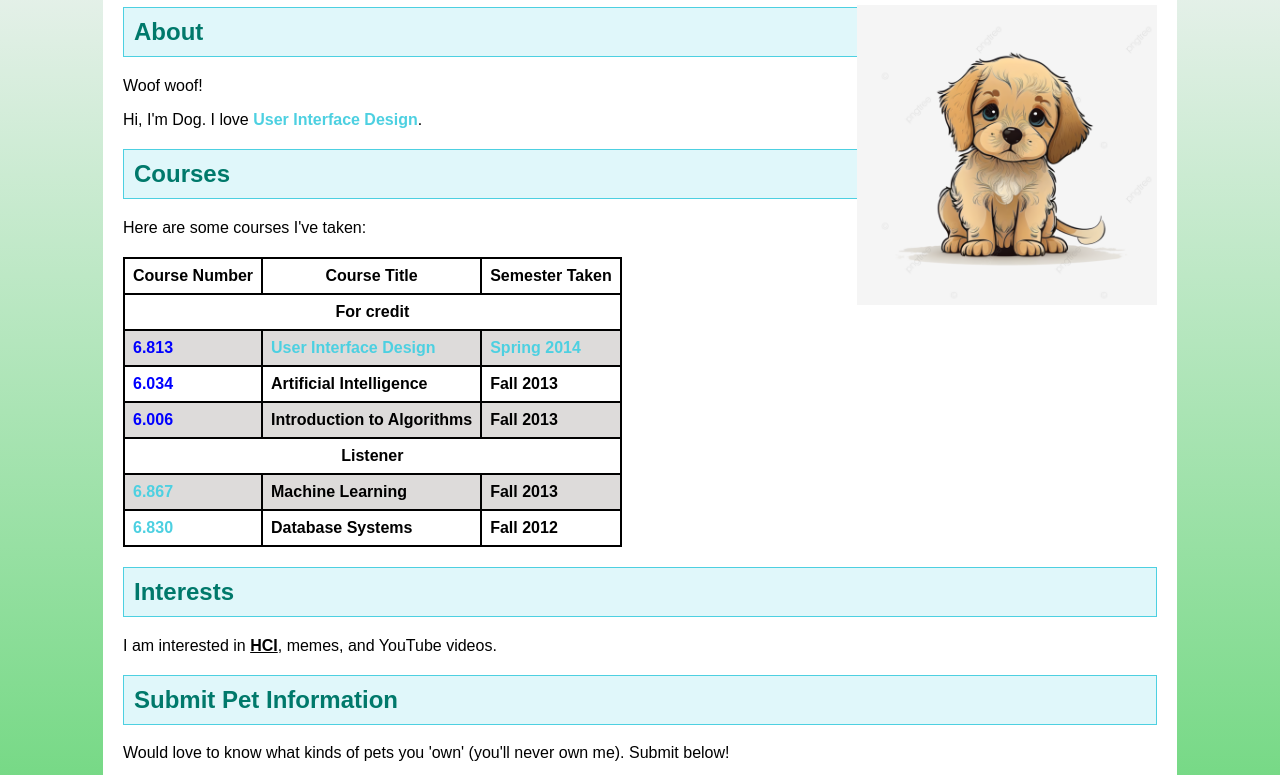
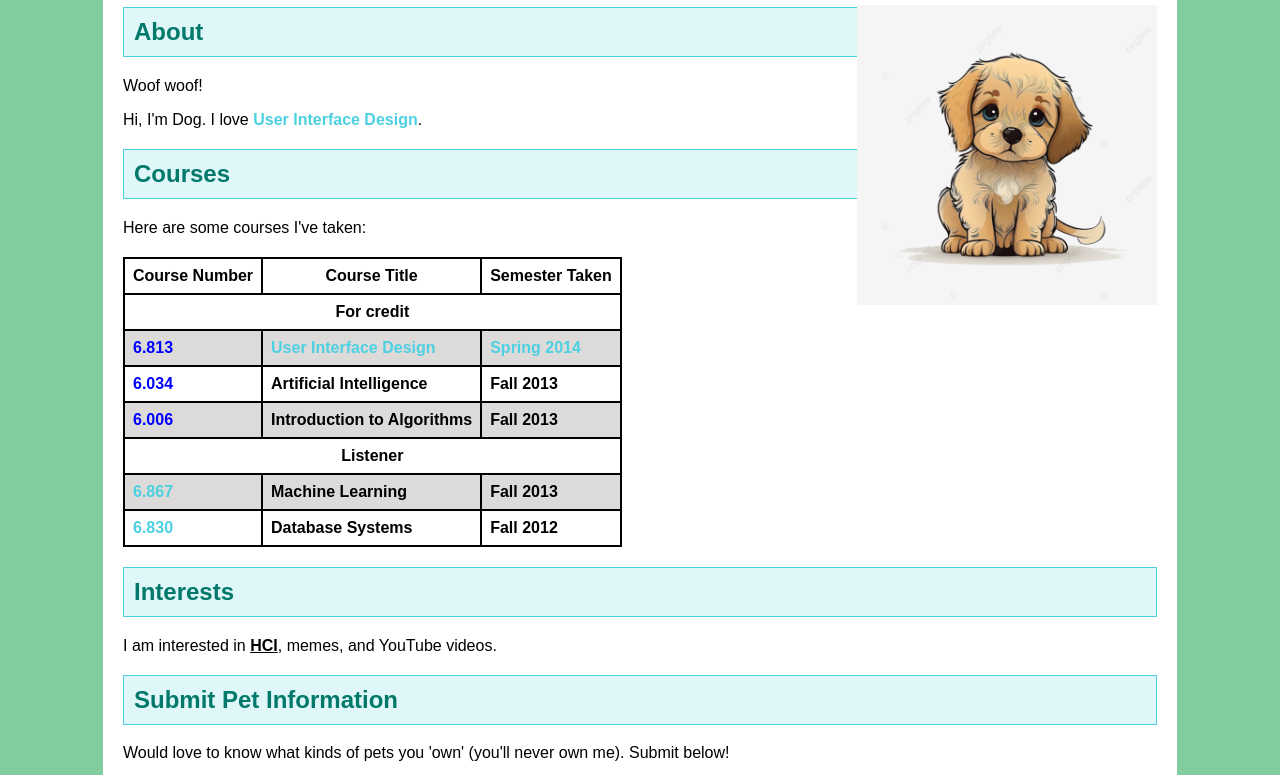
Before and after one commit to tranvanhoan05/tranvanhoan, a plain HTML site: page index.html in a window 1280 px wide. Shown: the part 96-871 px from the top of the page. Drawn offline with Linux system fonts and the light colour scheme.

Commit message:
main.css

```diff
--- a/main.css
+++ b/main.css
@@ -1,7 +1,6 @@
 body {
     font-family: Arial;
-    background-color: #f0f0f0;
-    background-image: linear-gradient(rgb(241, 243, 244), rgb(90, 211, 108)) ;
+    background-color: #81cda0;
     margin: 0;
     padding: 3px;
 }
```
